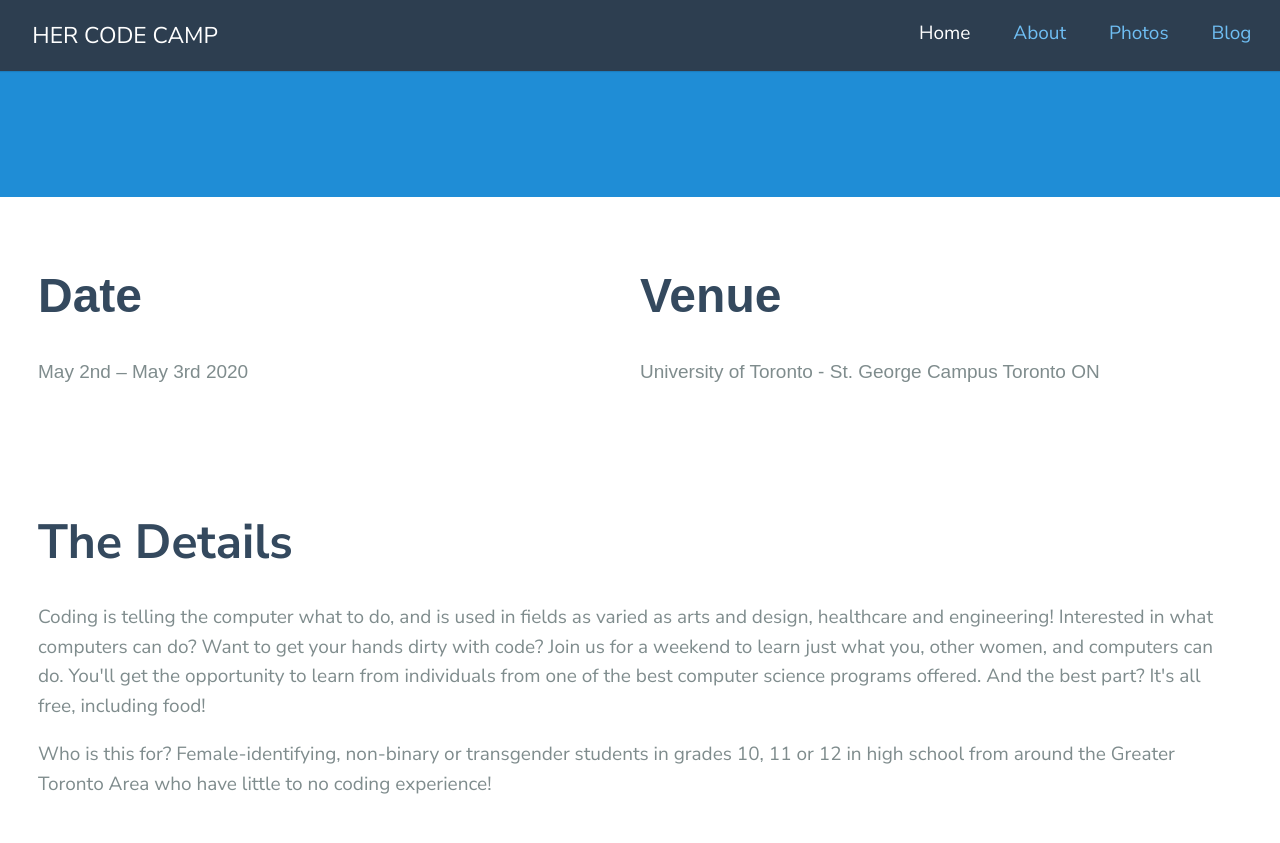
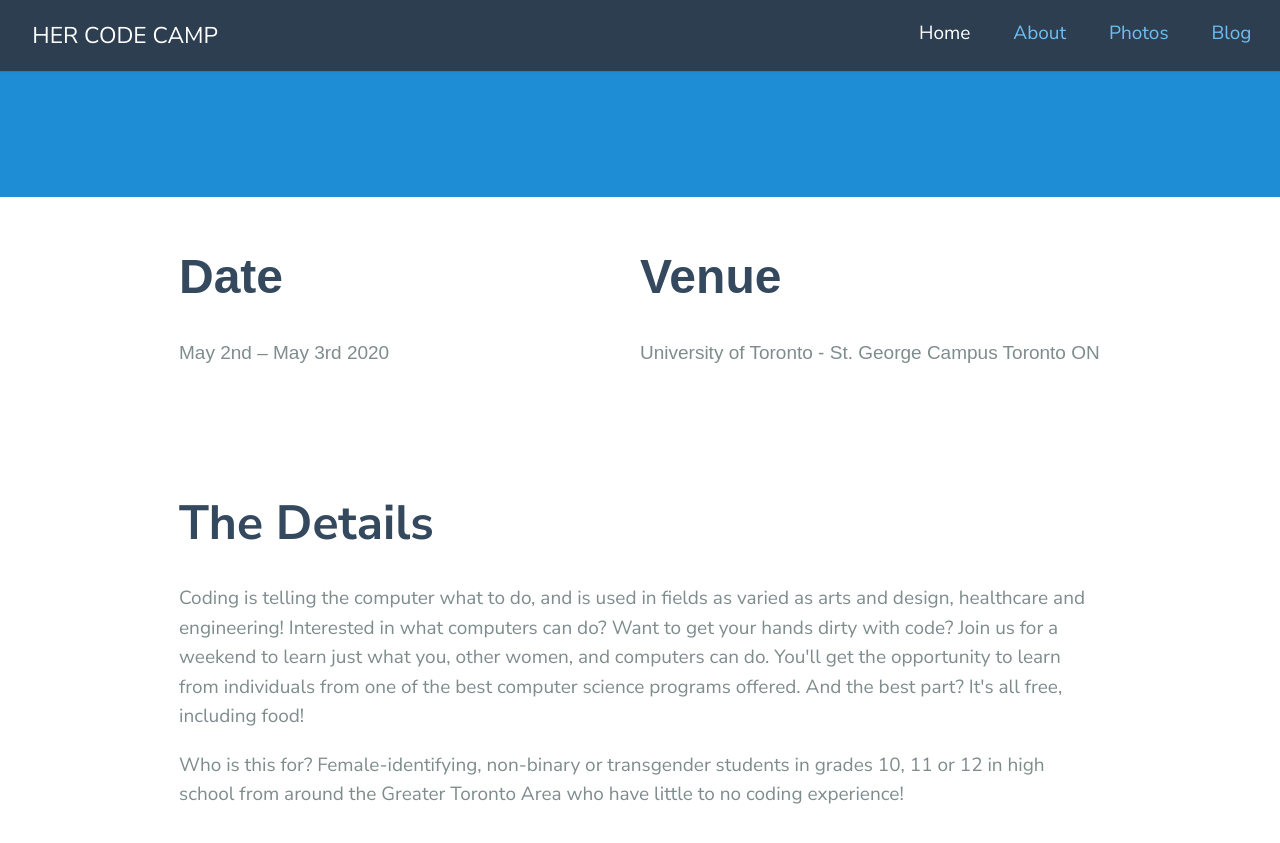
Before and after one commit to osmanshd/hercodecamp.github.io, a Jekyll site: the page built from index.md, in a window 1280 px wide and 900 px high, scrolled down 586 px. Shown: the top 843 px of the window. Built offline with Jekyll 4.4.1, drawn with Linux system fonts in a browser that asks for light colours; nearby versions of some CDN libraries; some of the changed text lies outside the part shown.

Commit message:
more updates

```diff
--- a/_sass/theme.scss
+++ b/_sass/theme.scss
@@ -256,3 +256,57 @@
     }
   }
 }
+
+// HCC styles
+
+.content {
+  max-width: 960px;
+  margin: 0 auto;
+}
+
+.panel-people {
+  .person {
+    padding: 1em;
+    .img {
+      @media screen and (min-width: 35.5em) {
+        width: 200px;
+        height: 200px;
+      }
+      @media screen and (min-width: 48em) {
+        width: 140px;
+        height: 140px;
+      }
+      @media screen and (min-width: 64em) {
+        width: 200px;
+        height: 200px;
+      }
+      background-size: cover;
+      box-shadow: 5px 5px 0px 0px black;
+    }
+    .info {
+      padding: 0 1em;
+      .name {
+        font-weight: bold;
+      }
+    }
+  }
+}
+
+.who-are-we {
+  .group-photo {
+    background-image: url("/assets/img/people/hcc-exec-group-photo.jpg");
+    background-size: cover;
+  }
+}
+
+.sponsors {
+  background-color: #8889f0;
+  .sponsor {
+    min-height: 140px;
+    max-width: 260px;
+    margin: auto;
+    background-repeat: no-repeat;
+    background-size: contain;
+    background-position: center;
+  }
+}
--- a/index.md
+++ b/index.md
@@ -1,5 +1,45 @@
 ---
 layout: base
+people:
+  - name: Dr. Fanny Chevalier
+    bio: Empowering People with Human-Computer Interaction Research
+    img: /assets/img/people/d9c.Fanny_Chevalier2.jpg
+  - name: Dr. Marzyeh Ghassemi
+    bio: completed her PhD at MIT where her research focused on machine learning in health care, exploring how to predict immediate and long-term patient needs to inform decisions in the intensive care unit and ambulatory care.
+    img: /assets/img/people/6f2.marzyeh_ghassemi.png
+  - name: Dr. Sheila McIlraith
+    bio: Is a Professor in the Department of Computer Science, University of Toronto. Her area of research is Artificial Intelligence.
+    img: /assets/img/people/56c.sheila_mcillraith.jpg
+  - name: Alba Nanushi
+    bio: joins us from TD Bank where she manages the Revenue Optimization Strategy for TD's Canadian Credit Cards.
+    img: /assets/img/people/c9d.AlbaNanushiPhoto1.png
+  - name: Ania Halliop
+    bio: Director of Engineering at FreshBooks where she leads data engineering and software development teams.
+    img: /assets/img/people/92d.Ania.jpeg
+  - name: Saba Zuberi
+    bio: Is a Machine Learning Scientist at Layer6.
+    img: /assets/img/people/saba_zuberi.png
+  - name: Serena McDonnell
+    bio: Serena is a cyclist, soccer player, animal lover, and Senior Data Scientist at Delphia.
+    img: /assets/img/people/27e.serena-mcdonnel.jpeg
+  - name: Karina Sidhu
+    bio: Director for channels & digital technology @ BMO
+    img: /assets/img/people/90b.karina-sidhu.JPG
+sponsors:
+  - name: Toronto CS
+    img: assets/img/sponsors/cs-toronto.png
+  - name: Toronto ECE
+    img: assets/img/sponsors/d92.ECE-UT-Signature-CYMK-White-_1_.png
+  - name: rotman
+    img: assets/img/sponsors/473.Rotman-TDMDAL-White.png
+  - name: Delphia
+    img: assets/img/sponsors/7b1.dephia-logo-2-Colour-Dark-BG-1-.png
+  - name: Layer6
+    img: assets/img/sponsors/ae6.Layer6-logo_white.png
+  - name: Freshbooks
+    img: assets/img/sponsors/148.freshbooks-logo-white.png
+  - name: Coding hive
+    img: assets/img/sponsors/22d.coding-hive-logo-large-with-text.png
 ---
 
 <div class="header">
@@ -35,7 +75,7 @@
 
 <div class="content-wrapper">
 
-    <div class="l-box-lrg pure-g">
+    <div class="content pure-g">
         <div class="pure-u-1 pure-u-md-1-2">
             <h1>Date</h1>
             <p>May 2nd – May 3rd 2020</p>
@@ -46,7 +86,7 @@
         </div>
     </div>
 
-    <div class="l-box-lrg">
+    <div class="content">
         <h1>The Details</h1>
         <p>
             Coding is telling the computer what to do, and is used in fields as varied as arts and design, healthcare and engineering! Interested in what computers can do? Want to get your hands dirty with code? Join us for a weekend to learn just what you, other women, and computers can do. You'll get the opportunity to learn from individuals from one of the best computer science programs offered. And the best part? It's all free, including food!
@@ -56,7 +96,7 @@
         </p>
     </div>
 
-    <div class="l-box-lrg">
+    <div class="content">
         <h1>Tentative Schedule 2020</h1>
         <div class="pure-g">
             <div class="pure-u-1 pure-u-md-1-2">
@@ -82,7 +122,7 @@
         </div>
     </div>
 
-    <div class="l-box-lrg">
+    <div class="content">
         <h1>Frequently Asked Questions</h1>
         <div class="pure-g">
             <div class="faq-item pure-u-1 pure-u-md-1-2 pure-u-lg-1-3">
@@ -117,10 +157,58 @@
         </div>
     </div>
 
-    <div class="l-box-lrg">
+    <div class="content">
         <h1>I AM INTERESTED, WHAT NOW?</h1>
         <p>Applications are now open for May 2020!</p>
         <a href="https://forms.gle/kXjM6roY7onk6K3j7">APPLY HERE!</a>
     </div>
 
+    <div class="l-box-lrg panel-people">
+        <h1>Campfire // Previous Panel + Presentations (2019)</h1>
+        <div class="pure-g">
+            {% for person in page.people %}
+            <div class="person pure-u-1 pure-u-md-1-2">
+                <div class="pure-g">
+                    <div class="img pure-u-1-2" style="background-image: url({{ person.img }})"></div>
+                    <div class="info pure-u-1-2">
+                        <div class="name">{{ person.name }}</div>
+                        <div class="bio">{{ person.bio }}</div>
+                    </div>
+                </div>
+            </div>
+            {% endfor %}
+        </div>
+    </div>
+
+    <div class="who-are-we pure-g">
+        <div class="group-photo pure-u-1 pure-u-md-1-2"></div>
+        <div class="pure-u-1 pure-u-md-1-2">
+            <h1>FIRE STARTERS // WHO ARE WE?</h1>
+            <p>We are a group of fierce, female-identifying graduate students at the University of Toronto. Our fields vary from machine learning to bioinformatics to cybersecurity. Our goal is to hack the gender gap and help minority groups grow to their full potential.</p>
+            <p>Team (from top left to bottom right): Marta Skreta, Heather Gibling, Mariana D'Angelo, Yasaman Rohanifar, Seung-Eun Yi, Joanna Pineda, Brenna Li, Chantal Shaib, Armande Ang Houle, Elyssa Bader</p>
+            <p>Faculty Sponsors: Dr. Marzyeh Ghassemi, Dr. Florian Shkurti</p>
+        </div>
+     </div>
+
+    <div class="content">
+        <h1>Want to volunteer?</h1>
+        volunteer-photo.JPG
+    </div>
+
+    <div class="content">
+        <h1>Land Acknowledgement</h1>
+        <p>We wish to acknowledge the land on which the University of Toronto operates. For thousands of years it has been the traditional land of the Huron-Wendat, the Seneca, and most recently, the Mississaugas of the Credit River. Today, this meeting place is still the home to many Indigenous people from across Turtle Island and we are grateful to have the opportunity to work on this land.</p>
+    </div>
+
+    <div class="l-box-lrg sponsors">
+        <h1>Fuel // Our Sponsors</h1>
+        <div class="pure-g">
+            {% for sponsor in page.sponsors %}
+                <div class="pure-u-1 pure-u-md-1-2">
+                    <div class="sponsor" style="background-image: url('{{ sponsor.img }}');"></div>
+                </div>
+            {% endfor %}
+        </div>
+    </div>
+
 </div>
```
Also changed, not shown: assets/img/people/27e.serena-mcdonnel.jpeg (added), assets/img/people/6f2.marzyeh_ghassemi.png (added), assets/img/people/92d.Ania.jpeg (added), assets/img/people/c9d.AlbaNanushiPhoto1.png (added), assets/img/people/saba_zuberi.png (added), assets/img/sponsors/148.freshbooks-logo-white.png (added), assets/img/sponsors/22d.coding-hive-logo-large-with-text.png (added), assets/img/sponsors/473.Rotman-TDMDAL-White.png (added), assets/img/sponsors/7b1.dephia-logo-2-Colour-Dark-BG-1-.png (added), assets/img/sponsors/ae6.Layer6-logo_white.png (added), assets/img/sponsors/cs-toronto.png (added), assets/img/sponsors/d92.ECE-UT-Signature-CYMK-White-_1_.png (added).
